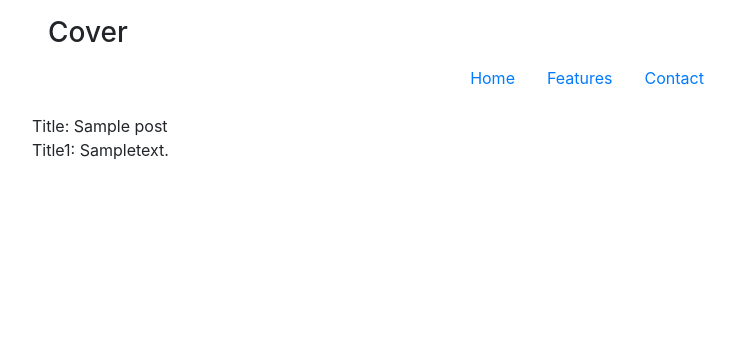
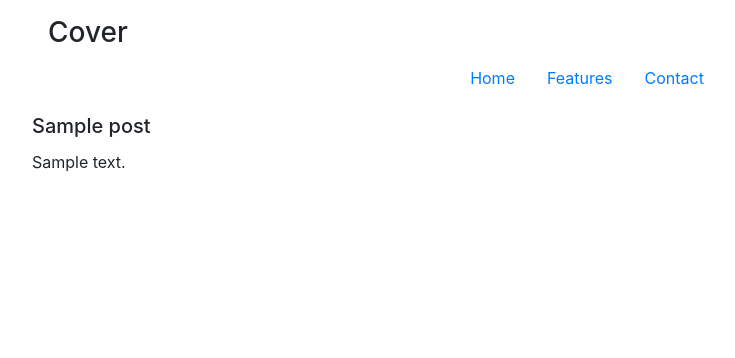
Before and after one commit to cyberpunk3351/sym01, a Symfony app: template templates/default/single.html.twig in a window 1280 px wide. Shown: the top 358 px of the page, without its empty margins (53-788 px from the left). Run offline with Twig, Linux system fonts and the light colour scheme; the template is opened without the code that fills it: most values are stand-ins (such as "Sample title", 1, 10 or a date in 2020); some libraries are stand-ins or nearby versions.

Commit message:
edit template

```diff
--- a/templates/base.html.twig
+++ b/templates/base.html.twig
@@ -18,7 +18,7 @@
             <div class="inner">
                 <h3 class="masthead-brand">Cover</h3>
                 <nav class="nav nav-masthead justify-content-center">
-                    <a class="nav-link active" href="#">Home</a>
+                    <a class="nav-link active" href="/">Home</a>
                     <a class="nav-link" href="#">Features</a>
                     <a class="nav-link" href="#">Contact</a>
                 </nav>
--- a/templates/default/index.html.twig
+++ b/templates/default/index.html.twig
@@ -5,8 +5,9 @@
 {% block body %}
     {% for posts in post %}
 
-        <h3>{{ posts.title }}</h3>
-        <div class="text-white bg-white"><a href="{{ path('single', {'post': posts.id }) }}">Watch</a></div>
+        <h5>{{ posts.title }}</h5>
+        <small class="form-text text-muted">{{ posts.id }}</small>
+        <p class="card-link"><a href="{{ path('single', {'post': posts.id }) }}">Watch</a></p>
 
     {% endfor %}
 
--- a/templates/default/single.html.twig
+++ b/templates/default/single.html.twig
@@ -3,8 +3,8 @@
 {% block title %}My First Admin!{% endblock %}
 
 {% block body %}
-    <div>Title: {{ post.title }}</div>
-    <div>Title1: {{ post.content|replace({' ':''}) }}</div>
+    <h5 class="card-title">{{ post.title }}</h5>
+    <p class="card-text">{{ post.content}}</p>
 
 
 {% endblock %}
```
Also changed, not shown: public/css/style.css (added).
